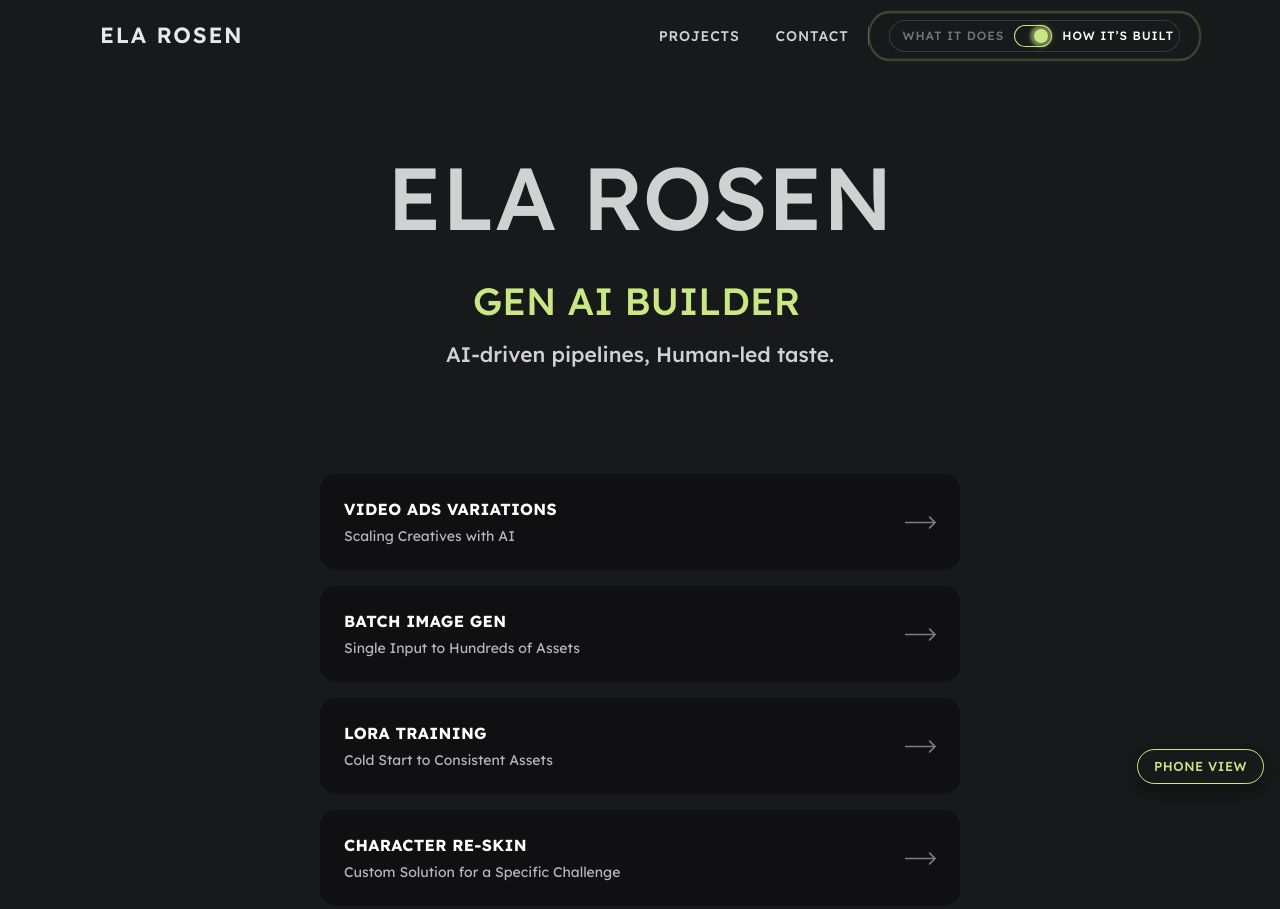
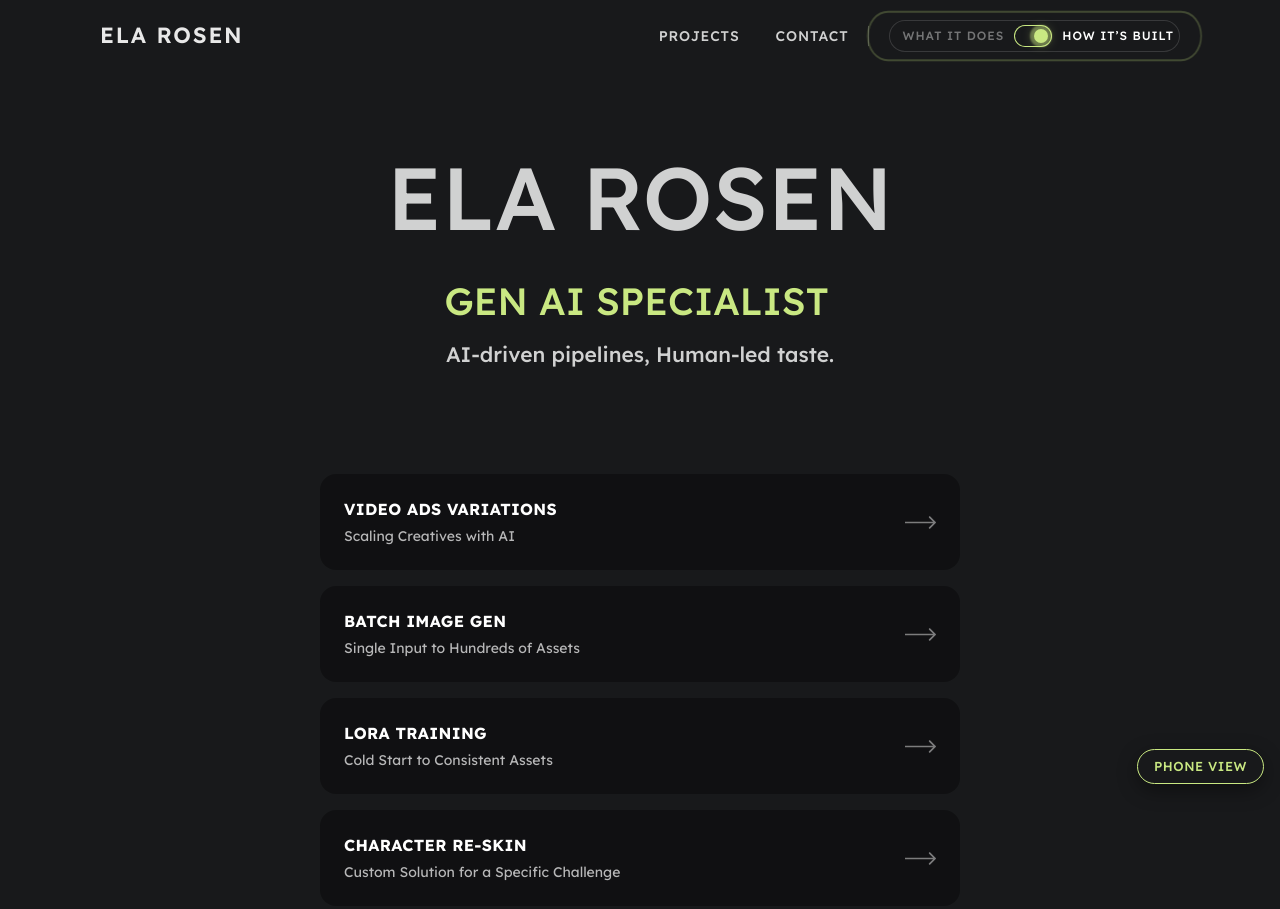
Before and after one commit to Itstrubal/portfolio, a website: page index.html in a window 1280 px wide. Shown: the top 909 px of the page. Drawn offline with Linux system fonts and the light colour scheme.

Commit message:
New order for the rotating home title
Co-Authored-By: Claude Opus 5.5 <noreply@anthropic.com>

```diff
--- a/index.html
+++ b/index.html
@@ -38,7 +38,7 @@
   <div class="home">
     <header class="home-header">
       <h1 class="home-name">Ela Rosen</h1>
-      <h2 class="home-title">Visual AI Pipeline Architect</h2>
+      <h2 class="home-title">Creative Technologist</h2>
       <p class="home-tagline">AI-driven pipelines, Human-led taste.</p>
     </header>
 
--- a/js/main.js
+++ b/js/main.js
@@ -443,11 +443,11 @@ document.querySelectorAll(".flowchart-steps").forEach(function (chart) {
   var title = document.querySelector(".home-title");
   if (!title) return;
   var roles = [
+    "Creative Technologist",
+    "Gen AI Specialist",
+    "Gen AI Builder",
     "Visual AI Pipeline Architect",
-    "Gen AI Builder",
-    "Gen AI Specialist",
-    "Forward Deployment Creative",
-    "Creative Technologist"
+    "Forward Deployment Creative"
   ];
   var i = 0;
 
```
